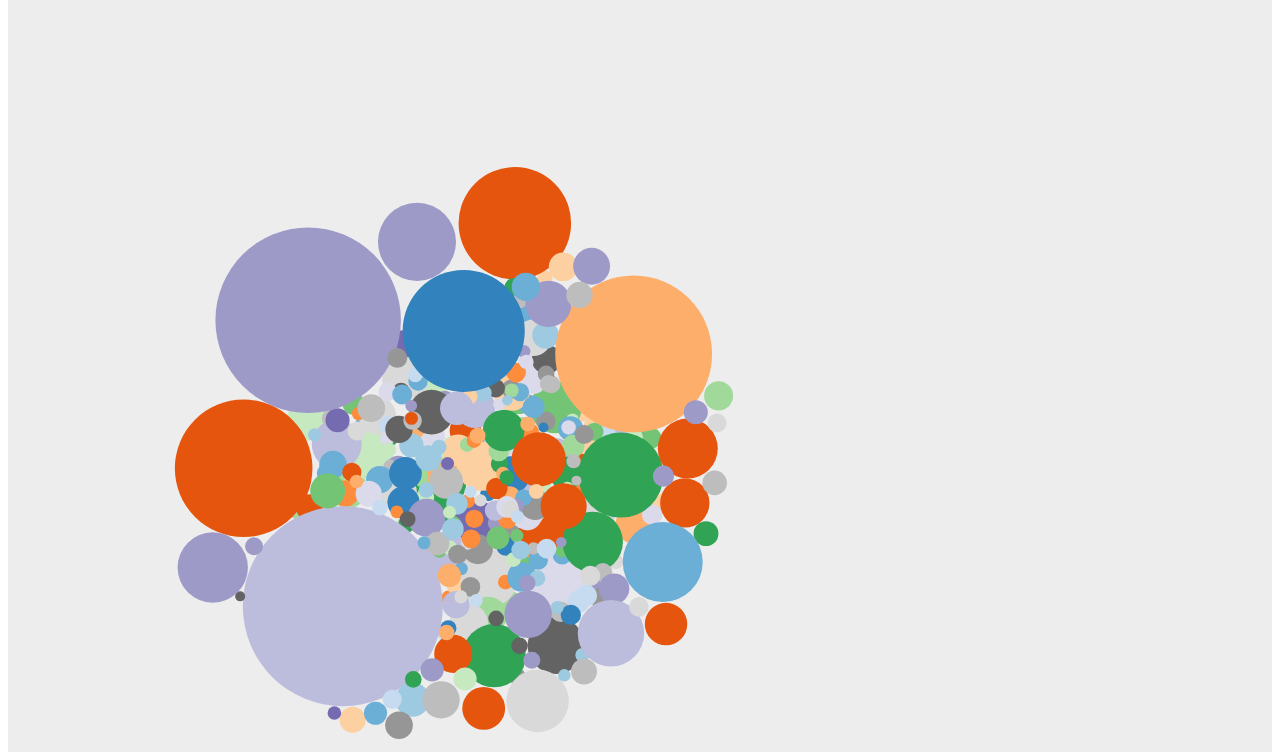
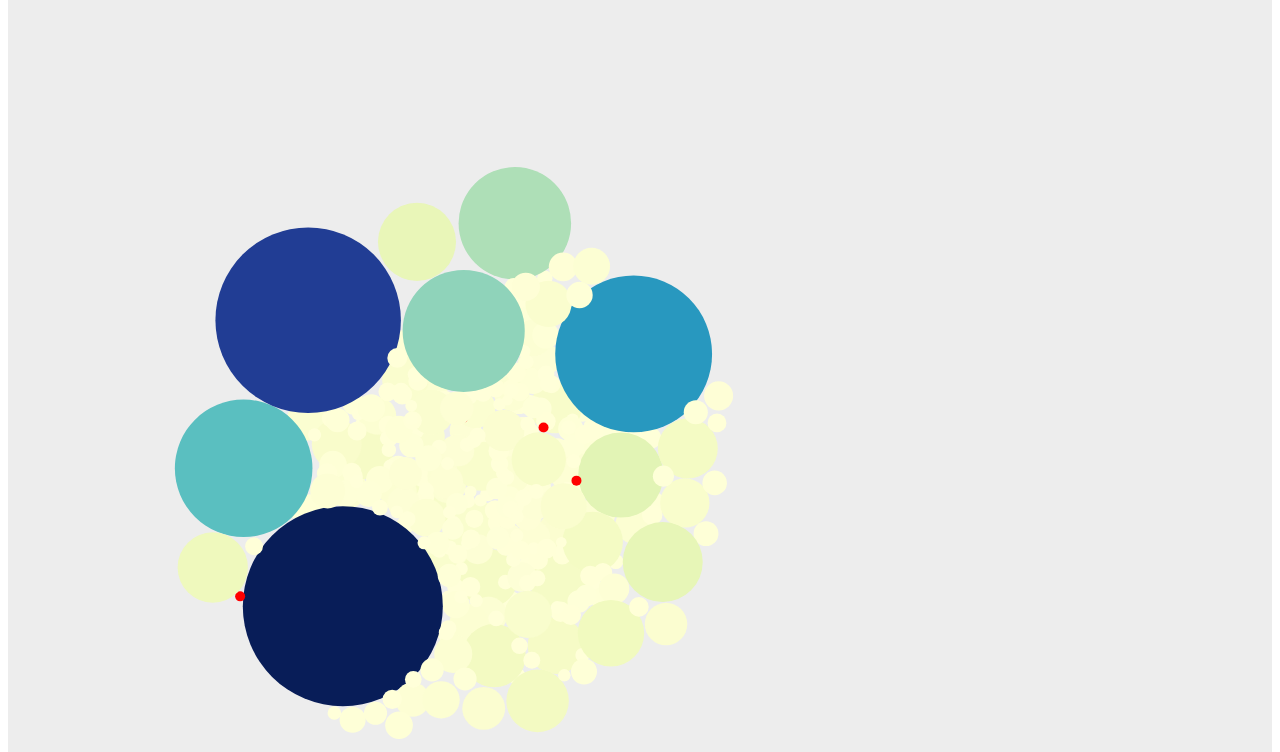
Before and after one commit to Roytangrb/Budget2018, a plain HTML site: page fin_provision/index.html in a window 1280 px wide. Shown: the part 48-800 px from the top of the page. Drawn offline with nearby package versions, Linux system fonts and the light colour scheme; animation ran at ten frames a second.

Commit message:
colorScale

```diff
--- a/fin_provision/fin.js
+++ b/fin_provision/fin.js
@@ -13,6 +13,8 @@ function fin() {
 	//2016-17-Actual financial provision [0, 53443.6] in million HKD
 	var radiusScale = d3.scaleSqrt().domain([0, 53443.6]).range([5, 100]);
 	var colorScale = d3.scaleOrdinal(d3.schemeCategory20c);
+	var hueScale = d3.scaleSequential(d3.interpolateYlGnBu).domain([0, 53443.6]);
+
 	//simulation is a collection of forces about where we want our circles to go
 	//and how we want our circles to interact
 	//so we need to give forces to our simulation
@@ -39,6 +41,9 @@ function fin() {
 	function ready(error, data){
 		if (error) throw error;
 
+		var headKeys = d3.map(data, function(d) {return d["Head"];}).keys();
+		console.log("Head groups: " + headKeys);
+
 		var bubbles = group.selectAll(".artist")
 			.data(data)
 			.enter().append("circle")
@@ -47,7 +52,11 @@ function fin() {
 				return radiusScale(+d["2016-17-Actual"]);
 			})
 			.attr("fill", function(d){
-				return colorScale(d["Head"]);
+				if (+d["2016-17-Actual"] === 0){
+					return "red"; // if provision data is 0, the bubble is filled with black color
+				}
+				return hueScale(+d["2016-17-Actual"]);
+				//colorScale(d["Head"]);
 			}) // need to change the color according to the category(0 expense highlight)
 			.on("click", function(d){
 				console.log(d);
--- a/fin_provision/index.html
+++ b/fin_provision/index.html
@@ -1,6 +1,7 @@
 <html>
 <head>
 	<script src="https://d3js.org/d3.v4.min.js"></script>
+	<script src="https://d3js.org/d3-scale-chromatic.v1.min.js"></script>
 	<script type="text/javascript" src="fin.js"></script>
 
 	<style type="text/css">
```
